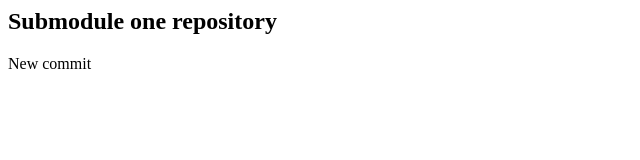
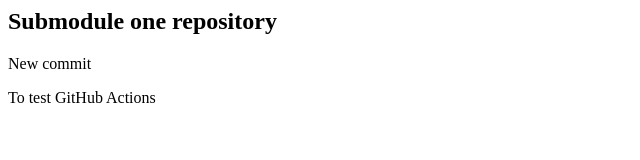
Before and after one commit to DariaBlomma/submodule-one, a plain HTML site: page index.html in a window 1280 px wide. Shown: the whole page, without its empty margins (0-640 px from the left). Drawn offline with Linux system fonts and the light colour scheme.

Commit message:
testing github actions

```diff
--- a/index.html
+++ b/index.html
@@ -1,2 +1,3 @@
 <h2>Submodule one repository</h2>
 <div>New commit</div>
+<p>To test GitHub Actions</p>
```
